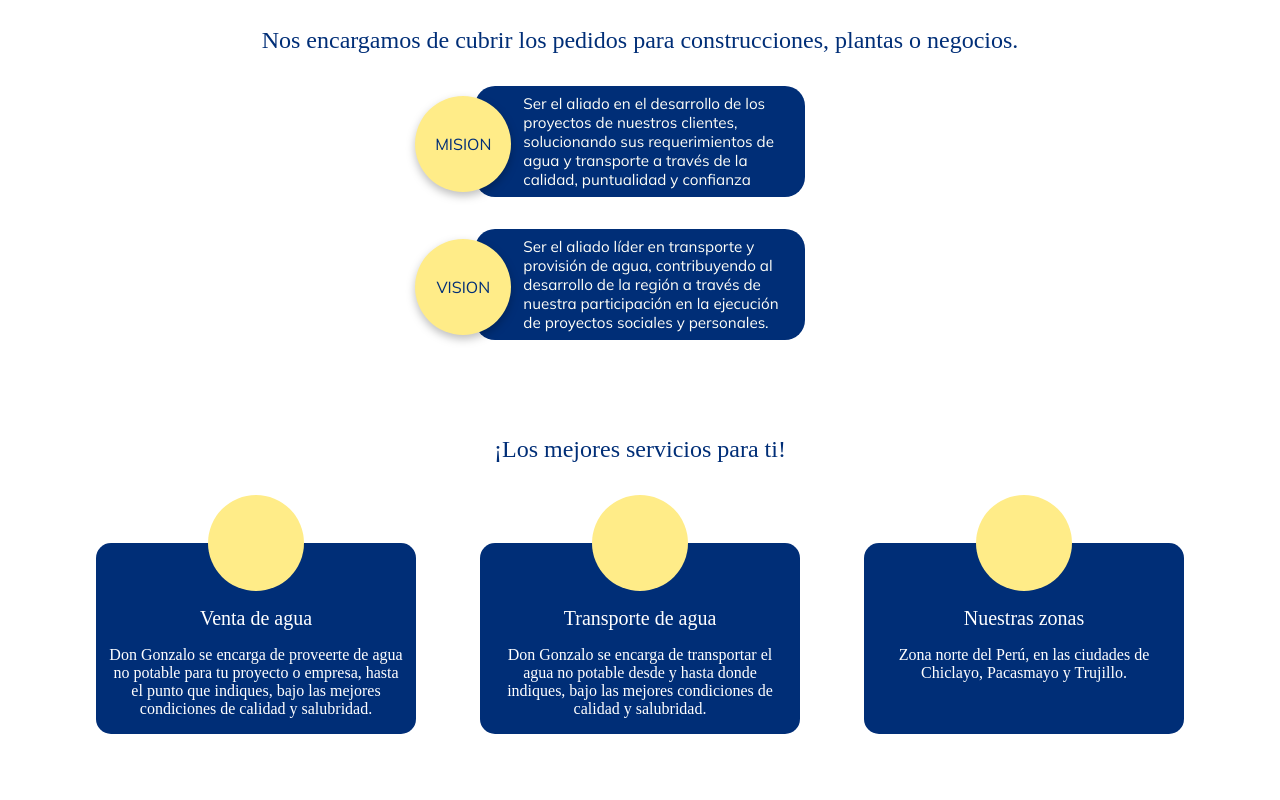
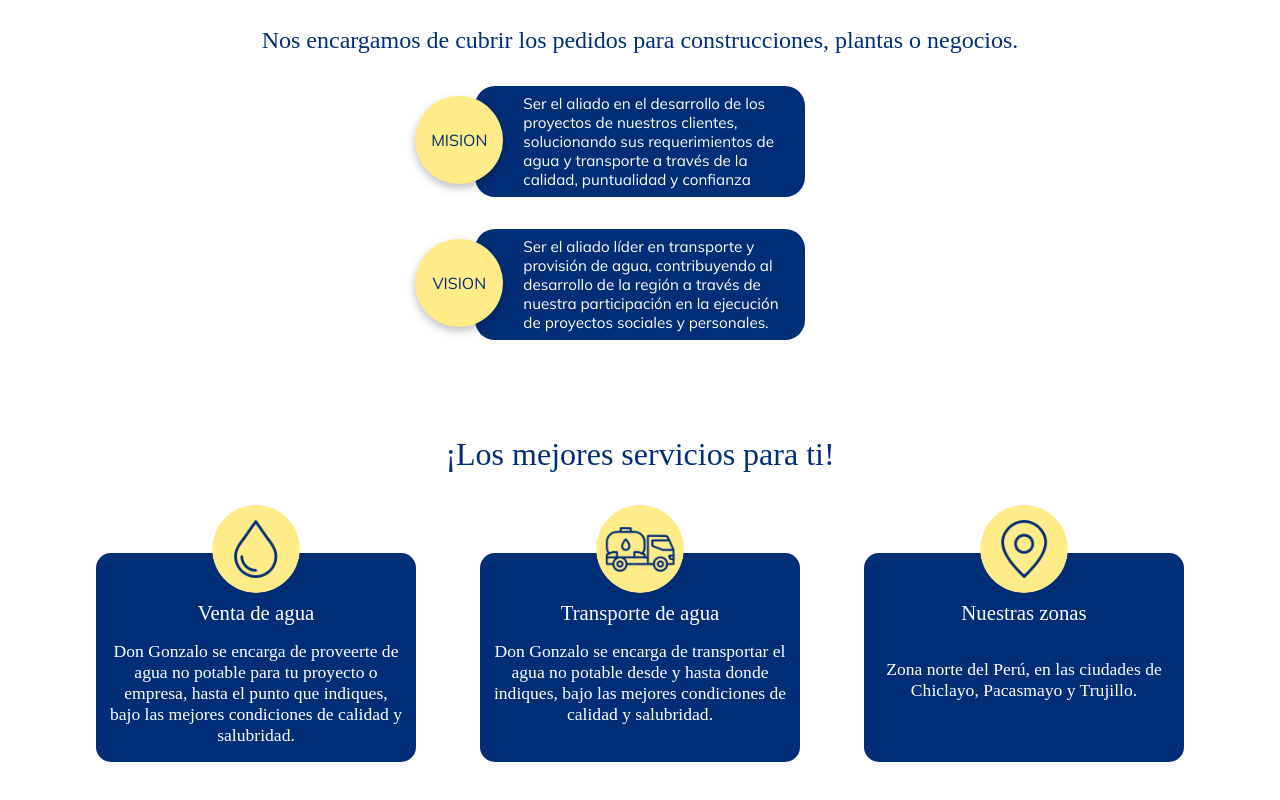
Before and after one commit to AllegriM/TransportesDonGonzalo, a plain HTML site: page index.html in a window 1280 px wide. Shown: the part 1280-2080 px from the top of the page. Drawn offline with Linux system fonts and the light colour scheme.

Commit message:
services icons

```diff
--- a/index.html
+++ b/index.html
@@ -102,7 +102,7 @@
         <h2 class="services-title">¡Los mejores servicios para ti!</h2>
         <div class="services-container">
           <div class="services-box">
-            <div class="services-box-icon"></div>
+            <img class="services-box-icon" src="./imgs/Gota circulo.png" />
             <span class="services-box-span">Venta de agua</span>
             <p class="services-box-text">
               Don Gonzalo se encarga de proveerte de agua no potable para tu proyecto o empresa, hasta el punto que indiques, bajo las mejores
@@ -110,7 +110,7 @@
             </p>
           </div>
           <div class="services-box">
-            <div class="services-box-icon"></div>
+            <img class="services-box-icon" src="./imgs/Camion circulo.png" />
             <span class="services-box-span">Transporte de agua</span>
             <p class="services-box-text">
               Don Gonzalo se encarga de transportar el agua no potable desde y hasta donde indiques, bajo las mejores condiciones de calidad y
@@ -118,7 +118,7 @@
             </p>
           </div>
           <div class="services-box">
-            <div class="services-box-icon"></div>
+            <img class="services-box-icon" src="./imgs/Ubicacion circulo.png" />
             <span class="services-box-span">Nuestras zonas</span>
             <p class="services-box-text">Zona norte del Perú, en las ciudades de Chiclayo, Pacasmayo y Trujillo.</p>
           </div>
--- a/styles/styles.css
+++ b/styles/styles.css
@@ -223,8 +223,8 @@ select {
   align-items: center;
   justify-content: center;
   background-color: var(--yellow-header);
-  width: 6rem;
-  height: 6rem;
+  width: 5.5rem;
+  height: 5.5rem;
   border-radius: 60%;
   color: var(--blue-general);
   filter: drop-shadow(0px 4px 4px rgba(0, 0, 0, 0.25));
@@ -257,21 +257,24 @@ select {
 }
 
 .services-box-icon {
-  width: 6rem;
-  height: 6rem;
-  background-color: var(--yellow-header);
+  width: 5.5rem;
+  height: 5.5rem;
   position: absolute;
   border-radius: 50%;
   top: -3rem;
 }
 
 .services-box-span {
-  margin: 1rem 0;
-  font-size: 1.25rem;
+  margin: 0 0 1rem 0;
+  font-size: 1.3rem;
 }
 
 .services-box-text {
-  /*pendiente sino lo borro*/
+  font-size: 1.1rem;
+}
+
+.services-box:nth-child(3) .services-box-text {
+  padding: 1.1rem 0;
 }
 
 /* ============================================= */
@@ -334,7 +337,7 @@ select {
   }
 
   .services-box {
-    width: 70vw;
+    width: 80vw;
     margin: 5rem auto;
   }
 }
@@ -397,6 +400,10 @@ select {
 
   /* SERVICES */
 
+  .services-title {
+    font-size: 2rem;
+  }
+
   .services-container {
     display: flex;
     width: 100%;
@@ -408,7 +415,4 @@ select {
   .services-box {
     margin: 5rem 2rem;
   }
-  .services-title {
-    font-size: 1.5rem;
-  }
 }
```
Also changed, not shown: imgs/Camion circulo.png (added), imgs/Gota circulo.png (added), imgs/Ubicacion circulo.png (added).
